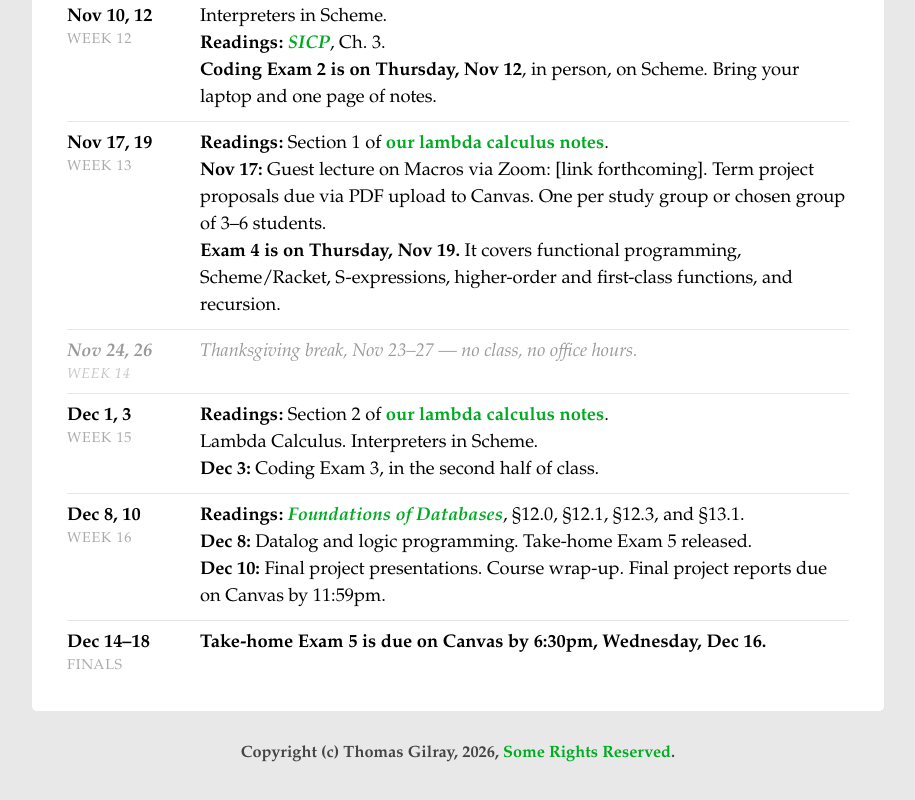
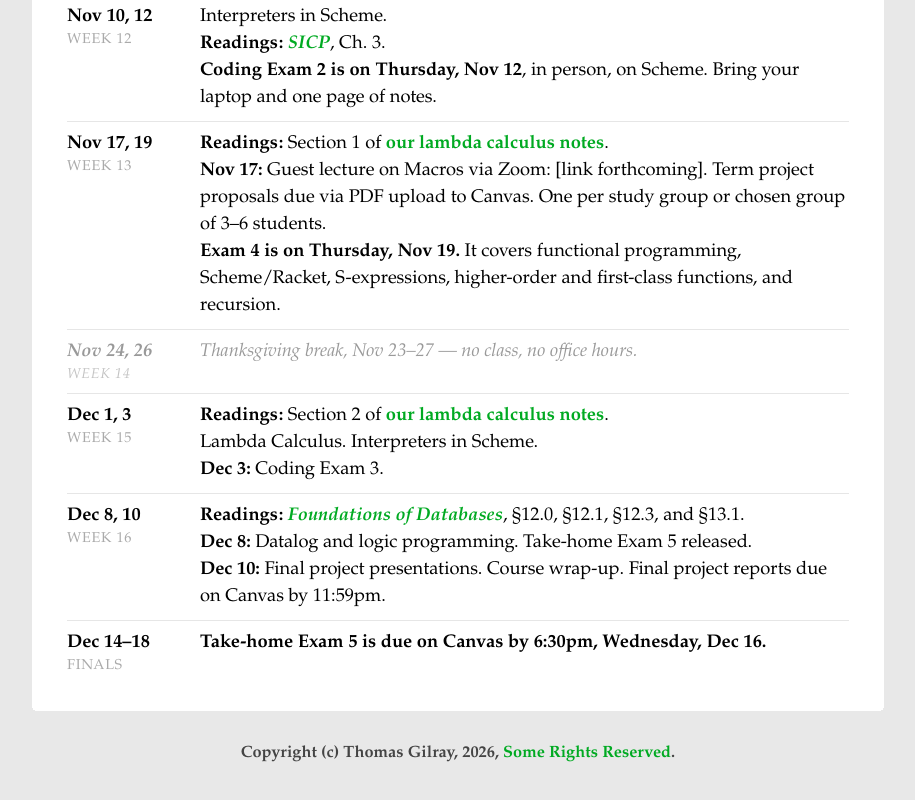
Before and after one commit to thomasgilray/thomasgilray.github.io, a plain HTML site: page 355/index.html in a window 1280 px wide. Shown: the part 7882-8682 px from the top of the page, without its empty margins (182-1097 px from the left). Drawn offline with Linux system fonts and the light colour scheme; no server answers.

Commit message:
Stop saying which half of class Coding Exam 3 takes
Co-Authored-By: Claude Opus 5.5 <noreply@anthropic.com>

```diff
--- a/355/index.html
+++ b/355/index.html
@@ -267,7 +267,7 @@
 </tr>
 <tr>
 <td><strong>Dec 1, 3</strong><span class="wk">Week 15</span></td>
-<td><strong>Readings:</strong> Section 2 of <a href="/355/lambda-calculus.pdf">our lambda calculus notes</a>.<br>Lambda Calculus. Interpreters in Scheme.<br><strong>Dec 3:</strong> Coding Exam 3, in the second half of class.</td>
+<td><strong>Readings:</strong> Section 2 of <a href="/355/lambda-calculus.pdf">our lambda calculus notes</a>.<br>Lambda Calculus. Interpreters in Scheme.<br><strong>Dec 3:</strong> Coding Exam 3.</td>
 </tr>
 <tr>
 <td><strong>Dec 8, 10</strong><span class="wk">Week 16</span></td>
```
Also changed, not shown: 355/planning.html (+1 -1 lines), 2 other files.
